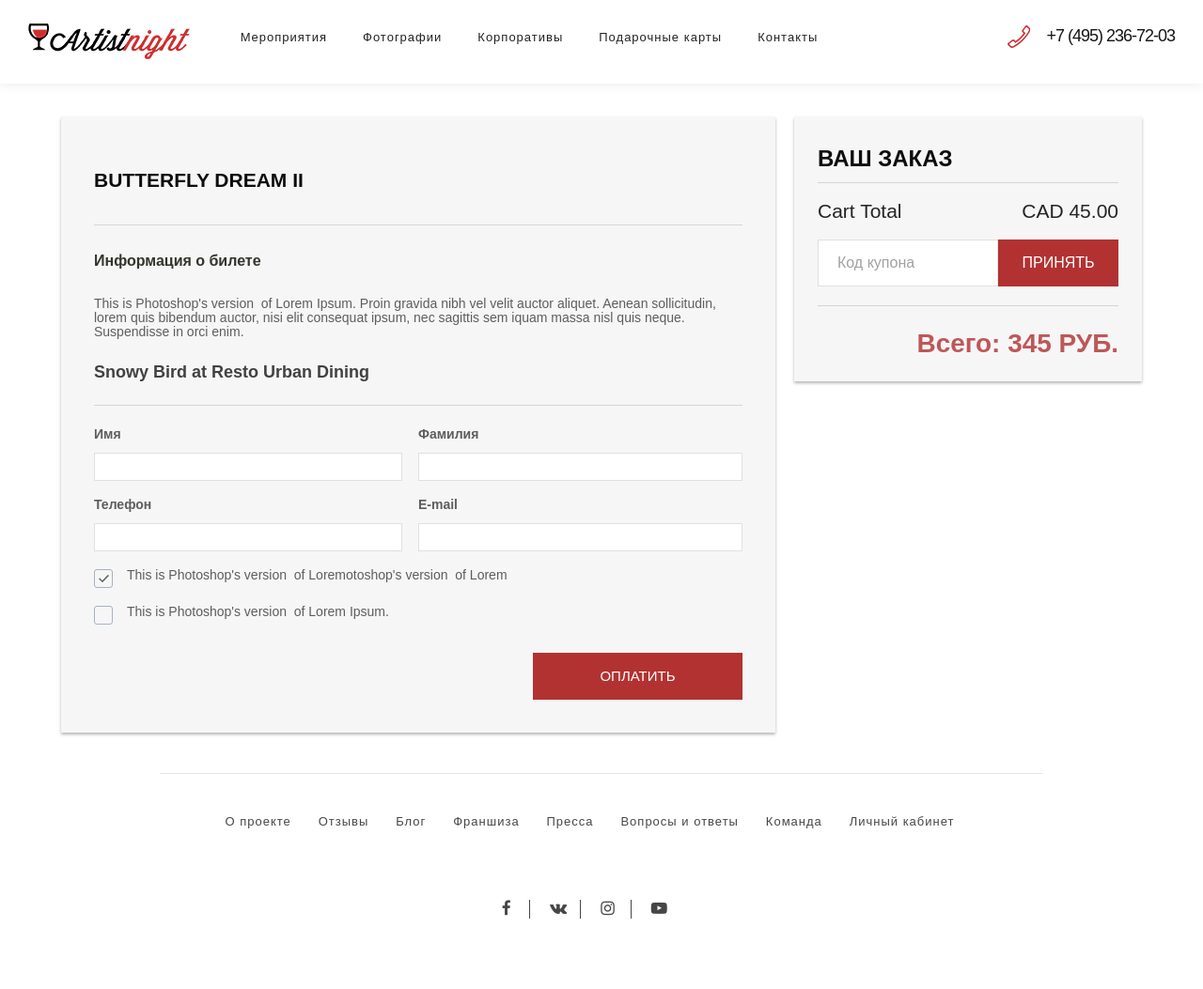
After one commit to trixter5/artistnight, a PHP site: page /check.php in a window 1280 px wide. The commit adds this page. Shown: the whole page at 94% size. Run offline with PHP 8.4, Linux system fonts and the light colour scheme; some libraries are stand-ins or nearby versions.

Commit message:
add. checkout page

```diff
--- /dev/null
+++ b/check.php
@@ -0,0 +1,86 @@
+
+<?php include('header.php'); ?>
+
+  <main class="w-section main">
+      <div class="content content_simple">
+        <div class="w-row">
+          <div class="w-col w-col-8 w-col-stack">
+            <div class="eventpage_info">
+              <div class="eventpage_head">
+                <h1 class="eventpage_head--h1">Butterfly Dream II</h1>
+              </div>
+              <div class="check_info">
+                <h2 class="chrck_infohead">Информация о билете</h2>
+                <p class="check_infotext">This is Photoshop's version &nbsp;of Lorem Ipsum. Proin gravida nibh vel velit auctor aliquet. Aenean sollicitudin, lorem quis bibendum auctor, nisi elit consequat ipsum, nec sagittis sem iquam massa nisl quis neque. Suspendisse in orci enim.</p>
+                <h3 class="check_name">Snowy Bird at Resto Urban Dining</h3>
+              </div>
+              <div class="form check_formwrap">
+                <form name="checkout" class="w-clearfix check_form">
+                  <div class="w-row">
+                    <div class="w-col w-col-6">
+                      <label for="name-3" class="check_formlabel">Имя</label>
+                      <input id="name-3" type="text" name="name" class="w-input check_forminput chec_forminput--margr">
+                    </div>
+                    <div class="w-col w-col-6">
+                      <label for="email" class="check_formlabel">Фамилия</label>
+                      <input id="email" type="email" name="email" required="required" class="w-input check_forminput">
+                    </div>
+                  </div>
+                  <div class="w-row">
+                    <div class="w-col w-col-6">
+                      <label for="name-3" class="check_formlabel">Телефон</label>
+                      <input id="name-3" type="text" name="name" class="w-input check_forminput chec_forminput--margr">
+                    </div>
+                    <div class="w-col w-col-6">
+                      <label for="email-2" class="check_formlabel">E-mail</label>
+                      <input id="email-2" type="email" name="email-2" required="required" class="w-input check_forminput">
+                    </div>
+                  </div>
+                  <div class="check_formgroup">
+                    <div class="w-checkbox w-clearfix check_formcheckboxfield">
+                      <input id="checkbox" type="checkbox" name="checkbox" checked="checked" class="w-checkbox-input check_formcheckbox">
+                      <label for="checkbox" class="w-form-label check_formcheckboxlabel">This is Photoshop's version &nbsp;of Loremotoshop's version &nbsp;of Lorem</label>
+                    </div>
+                    <div class="w-checkbox w-clearfix">
+                      <input id="checkbox-2" type="checkbox" name="checkbox-2" class="w-checkbox-input check_formcheckbox">
+                      <label for="checkbox-2" class="w-form-label check_formcheckboxlabel">This is Photoshop's version &nbsp;of Lorem Ipsum.</label>
+                    </div>
+                  </div>
+                  <input type="submit" value="оплатить"  class="button check_formsubmit">
+                </form>
+
+              </div>
+            </div>
+          </div>
+          <div class="w-col w-col-4 w-col-stack">
+            <div class="check_right">
+              <h3 class="check_head">ваш заказ</h3>
+              <div class="check_total">
+                <div class="check_wraptotalline">
+                  <div class="w-row">
+                    <div class="w-col w-col-6">
+                      <div class="check_totaltext">Cart Total</div>
+                    </div>
+                    <div class="w-col w-col-6">
+                      <div class="check_totaltext check_totaltext--right">CAD 45.00</div>
+                    </div>
+                  </div>
+                </div>
+                <div class="form check_couponwrap">
+                  <form name="coupon" class="w-clearfix check_couponform">
+                    <input id="coupon" type="text" placeholder="Код купона" name="coupon" class="w-input check_couponinput">
+                    <input type="submit" value="принять" class="button check_couponsubmit">
+                  </form>
+
+                </div>
+              </div>
+              <div class="check_summ">
+                <div class="check_total--txt">Всего: 345 РУБ.</div>
+              </div>
+            </div>
+          </div>
+        </div>
+      </div>
+    </main>
+
+<?php include('footer.php'); ?>
--- a/css/style.css
+++ b/css/style.css
@@ -1386,6 +1386,196 @@ div#ui-datepicker-div a {
     margin-top: 30px;
 }
 
+.check_right {
+  padding: 30px 25px;
+  background-color: #f6f6f6;
+  box-shadow: 0 2px 3px 0 rgba(0, 0, 0, .29);
+}
+
+.check_head {
+  margin-top: 0px;
+  color: #0d0d0d;
+  text-transform: uppercase;
+}
+
+.check_total {
+  margin-bottom: 30px;
+  padding-top: 20px;
+  padding-bottom: 20px;
+  border-top: 1px solid #d5d5d5;
+  border-bottom: 1px solid #d5d5d5;
+  text-align: right;
+}
+
+.check_wraptotalline {
+  margin-bottom: 20px;
+}
+
+.check_totaltext {
+  color: #242424;
+  font-size: 21px;
+  text-align: left;
+}
+
+.check_totaltext.check_totaltext--right {
+  text-align: right;
+}
+
+.check_couponinput {
+  display: inline-block;
+  width: 60%;
+  height: 50px;
+  padding-left: 20px;
+  float: left;
+  border: 1px solid #e0e0e0;
+  color: #b29696;
+  font-size: 16px;
+}
+
+.check_couponinput:focus {
+  box-shadow: inset 0 0 8px 1px rgba(0, 0, 0, .2);
+}
+
+.check_total--txt {
+  color: #be5758;
+  font-size: 27.95px;
+  font-weight: 700;
+}
+
+.check_info {
+  margin-bottom: 20px;
+  padding-top: 20px;
+  padding-bottom: 20px;
+  border-top: 1px solid #d5d5d5;
+  border-bottom: 1px solid #d5d5d5;
+}
+
+.chrck_infohead {
+  margin-top: 0px;
+  padding-left: 0px;
+  border-left-style: none;
+  font-size: 16px;
+}
+
+.check_infotext {
+  padding-left: 0px;
+  color: #5d5d5d;
+  line-height: 15px;
+}
+
+.check_name {
+  margin-bottom: 0px;
+  color: #414141;
+  font-size: 18px;
+}
+
+.check_formgroup {
+  margin-bottom: 30px;
+  clear: both;
+}
+
+.check_formcheckbox {
+  display: inline-block;
+  width: 20px;
+  height: 20px;
+  margin-right: 15px;
+  border-left: none;
+  border: 1px solid #a6b1c4;
+  border-radius: 3px;
+  background-color: #f6f6f6;
+   -webkit-appearance: none;
+   cursor: pointer;
+    /* for FF */
+  -moz-appearance: none;
+  text-indent: 0.01px;
+  text-overflow: '';
+  /* for IE */
+  -ms-appearance: none;
+  appearance: none!important;
+  box-shadow: none;
+}
+
+select::-ms-expand {
+  display: none;
+}
+
+.check_formcheckbox:checked {
+    background-image: none;
+    background-image: url('../images/check.png');
+    background-repeat: no-repeat;
+    background-position: 50% 50%;
+
+}
+
+.check_formcheckbox:checked, .check_formcheckbox:focus {
+    outline: none;
+}
+
+
+
+.check_formcheckboxfield {
+  margin-bottom: 15px;
+}
+
+.check_formcheckboxlabel {
+  display: inline-block;
+  color: #5d5d5d;
+}
+
+.check_forminput {
+      width: 100%;
+  height: 30px;
+  margin-bottom: 15px;
+  border: 1px solid #e0e0e0;
+}
+
+.check_forminput:focus {
+  box-shadow: inset 0 0 8px 1px rgba(0, 0, 0, .2);
+}
+
+.check_forminput.chec_forminput--margr {
+  width: 95%;
+  margin-right: 10px;
+}
+
+.check_formlabel {
+  margin-bottom: 10px;
+  color: #5d5d5d;
+}
+
+.check_summ {
+  font-weight: 700;
+  text-align: right;
+}
+
+.button.checkout_button {
+  width: 100%;
+  height: 60px;
+  color: #fff;
+  font-size: 20px;
+  line-height: 27px;
+  text-transform: uppercase;
+}
+
+.button.check_couponsubmit {
+  width: 40%;
+  height: 50px;
+  min-width: auto;
+  padding-top: 15px;
+  padding-bottom: 15px;
+  font-size: 16px;
+  text-transform: uppercase;
+}
+
+.button.check_formsubmit {
+  min-width: 223px;
+  padding-top: 15px;
+  padding-bottom: 15px;
+  float: right;
+  text-transform: uppercase;
+}
+
+
 @media (max-width: 1180px) {
   .menu_link {
     padding-top: 30px;
@@ -1511,6 +1701,13 @@ div#ui-datepicker-div a {
   .author_info {
     text-align: left;
   }
+   .button.checkout_button {
+    min-width: auto;
+    font-size: 14px;
+  }
+   .check_totaltext {
+    text-align: left;
+  }
 }
 
 @media (max-width: 767px) {
@@ -1633,6 +1830,12 @@ div#ui-datepicker-div a {
    .event_buy {
     margin-top: 20px;
   }
+  .check_forminput.chec_forminput--margr {
+    width: 100%;
+  }
+  .check_right {
+    margin-top: 20px;
+}
 }
 
 @media (max-width: 479px) {
--- a/event.php
+++ b/event.php
@@ -51,7 +51,7 @@
                   </div>
                 </div>
               </div>
-              <div class="eventbuy_checkout"><a href="#" class="button checkout_button">Посетить мероприятие</a>
+              <div class="eventbuy_checkout"><a href="check.php" class="button checkout_button">Посетить мероприятие</a>
               </div>
             </div>
             <div class="event_position">
```
Also changed, not shown: events.php (+6 -6 lines), images/check.png (added).
